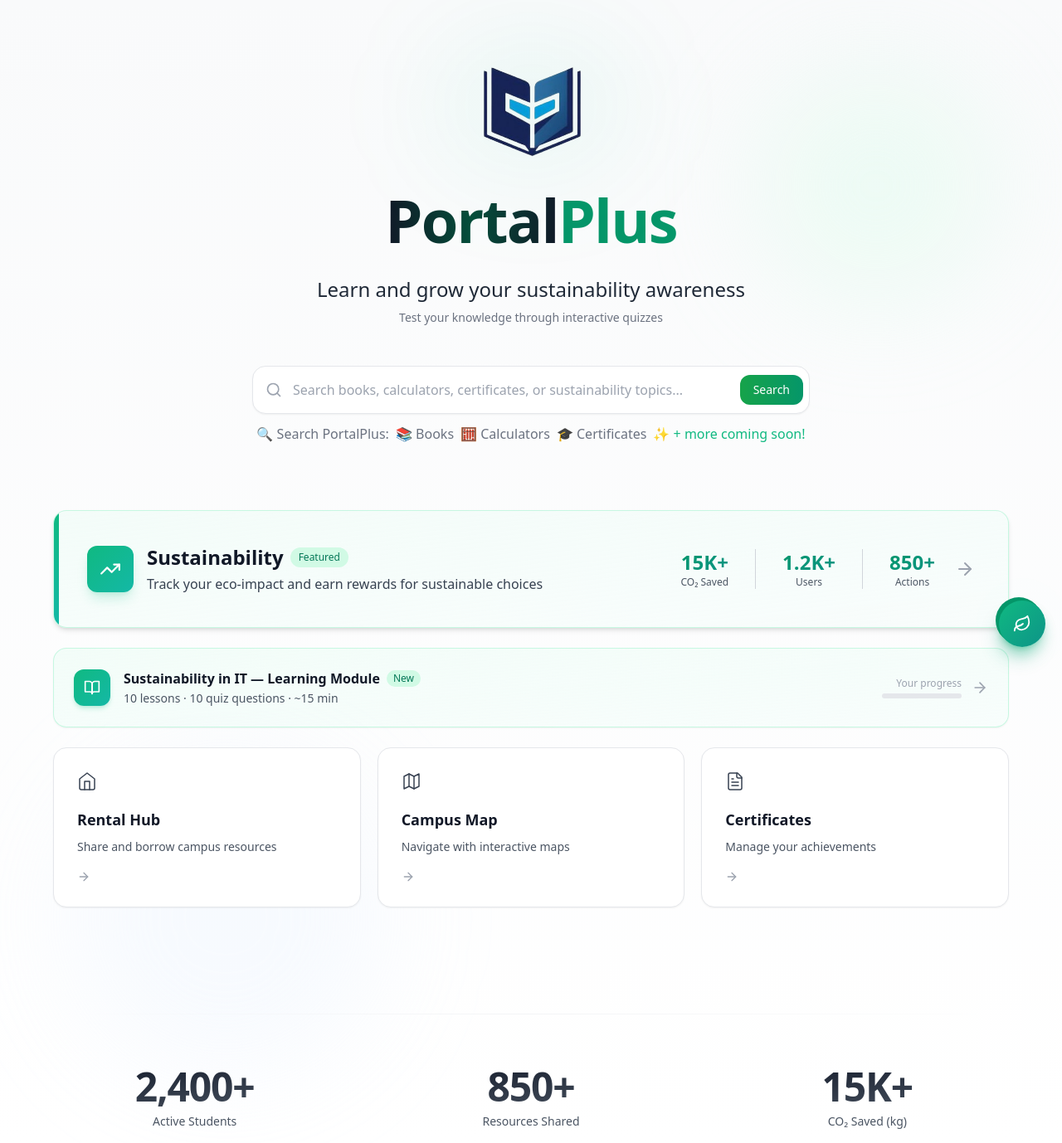
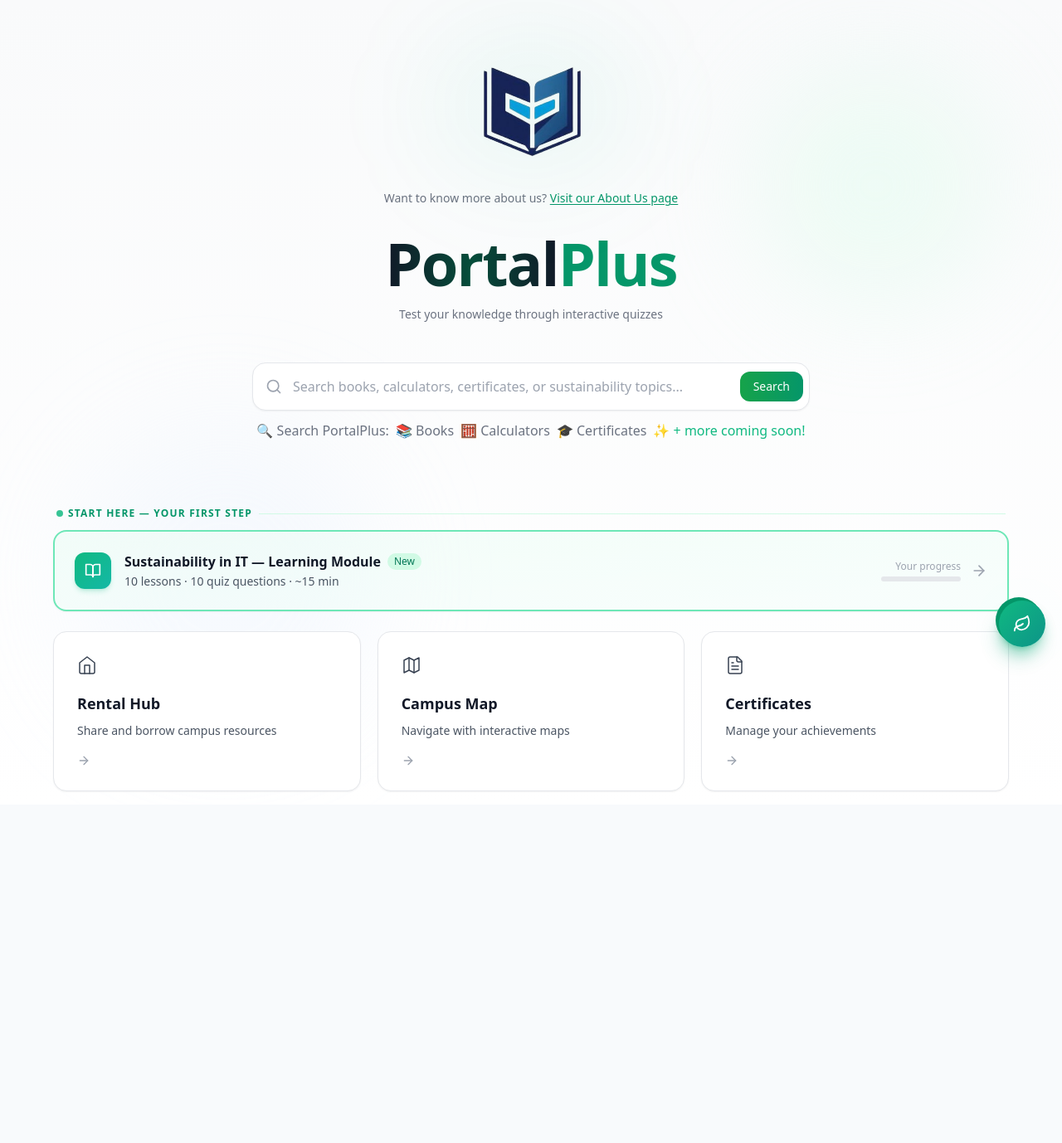
Before and after one commit to hananam696/PortalPlus, a Next.js app: page / in a window 1280 px wide. Shown: the whole page at 83% size. After the commit the page ends 970 px from the top, so only its background shows below. Built offline with nearby package versions, Linux system fonts and the light colour scheme.

Commit message:
home page updated

```diff
--- a/app/page.jsx
+++ b/app/page.jsx
@@ -2,13 +2,12 @@
 
 "use client";
 
-import { BookOpen } from "lucide-react";
-import { motion, AnimatePresence } from "framer-motion";
-import { ArrowRight, FileText, Home, Map, TrendingUp, X, Send, RotateCcw } from "lucide-react";
+import { AnimatePresence, motion } from "framer-motion";
+import { ArrowRight, BookOpen, FileText, Home, Map, RotateCcw, Send, X } from "lucide-react";
 import Image from "next/image";
 import Link from "next/link";
+import { useCallback, useEffect, useRef, useState } from "react";
 import SearchBar from "../components/SearchBar";
-import { useState, useRef, useEffect, useCallback } from "react";
 
 // ─────────────────────────────────────────────────────────────
 // SAGE CHATBOT — Constants & Helpers
@@ -417,6 +416,21 @@ export default function HomePage() {
             />
           </motion.div>
 
+          {/* About Us link below logo */}
+          <motion.div
+            initial={{ opacity: 0, y: 8 }}
+            animate={{ opacity: 1, y: 0 }}
+            transition={{ delay: 0.4, duration: 0.5 }}
+            className="text-center -mt-4"
+          >
+            <p className="text-sm text-gray-500">
+              Want to know more about us?{" "}
+              <Link href="/about" className="text-emerald-600 hover:text-emerald-700 underline underline-offset-2 font-medium transition-colors">
+                Visit our About Us page
+              </Link>
+            </p>
+          </motion.div>
+
           <div className="space-y-4">
             <h1 className="text-5xl sm:text-6xl lg:text-7xl font-bold tracking-tight text-gray-900">
               <span className="bg-clip-text text-transparent bg-gradient-to-r from-gray-900 via-emerald-900 to-gray-900">
@@ -430,9 +444,6 @@ export default function HomePage() {
               transition={{ delay: 1.0, duration: 0.6 }}
               className="mb-16 text-center"
             >
-              <h2 className="text-xl sm:text-2xl font-medium text-gray-800 mb-2 pt-4">
-                Learn and grow your sustainability awareness
-              </h2>
               <p className="text-sm text-gray-500 max-w-xl mx-auto">
                 Test your knowledge through interactive quizzes
               </p>
@@ -457,61 +468,23 @@ export default function HomePage() {
           animate={{ opacity: 1 }}
           transition={{ delay: 0.4, duration: 0.6 }}
         >
-          {/* Sustainability Card */}
+          {/* ── LEARN MODULE CARD ── */}
           <motion.div
             initial={{ opacity: 0, y: 20 }}
             animate={{ opacity: 1, y: 0 }}
             transition={{ delay: 0.5, duration: 0.6 }}
           >
-            <Link href="/sustainability">
-              <div className="group relative bg-gradient-to-br from-emerald-50/50 to-teal-50/30 border border-emerald-200/60 hover:border-emerald-300 rounded-2xl p-8 lg:p-10 transition-all duration-300 cursor-pointer hover:shadow-xl shadow-md overflow-hidden">
-                <div className="absolute inset-0 bg-gradient-to-r from-transparent via-white/40 to-transparent -translate-x-full group-hover:translate-x-full transition-transform duration-1000" />
-                <div className="absolute top-0 left-0 w-1.5 h-full bg-gradient-to-b from-emerald-500 to-teal-500 rounded-l-2xl" />
-                <div className="relative flex flex-col lg:flex-row lg:items-center lg:justify-between gap-6">
-                  <div className="flex-1 space-y-4">
-                    <div className="flex items-center gap-4">
-                      <div className="w-14 h-14 rounded-xl bg-gradient-to-br from-emerald-500 to-teal-500 flex items-center justify-center shadow-lg shadow-emerald-500/20 group-hover:shadow-emerald-500/30 group-hover:scale-105 transition-all">
-                        <TrendingUp size={26} className="text-white" strokeWidth={2} />
-                      </div>
-                      <div>
-                        <div className="flex items-center gap-2 mb-1">
-                          <h2 className="text-2xl font-semibold text-gray-900">Sustainability</h2>
-                          <span className="px-2.5 py-1 text-xs font-medium text-emerald-700 bg-emerald-100 rounded-full">Featured</span>
-                        </div>
-                        <p className="text-gray-700">Track your eco-impact and earn rewards for sustainable choices</p>
-                      </div>
-                    </div>
-                  </div>
-                  <div className="flex gap-6 lg:gap-8">
-                    <div className="text-center">
-                      <div className="text-2xl font-bold bg-clip-text text-transparent bg-gradient-to-br from-emerald-600 to-teal-600">15K+</div>
-                      <div className="text-xs text-gray-600 font-medium">CO₂ Saved</div>
-                    </div>
-                    <div className="w-px bg-gray-300" />
-                    <div className="text-center">
-                      <div className="text-2xl font-bold bg-clip-text text-transparent bg-gradient-to-br from-emerald-600 to-teal-600">1.2K+</div>
-                      <div className="text-xs text-gray-600 font-medium">Users</div>
-                    </div>
-                    <div className="w-px bg-gray-300" />
-                    <div className="text-center">
-                      <div className="text-2xl font-bold bg-clip-text text-transparent bg-gradient-to-br from-emerald-600 to-teal-600">850+</div>
-                      <div className="text-xs text-gray-600 font-medium">Actions</div>
-                    </div>
-                  </div>
-                  <ArrowRight className="text-gray-400 group-hover:text-emerald-600 group-hover:translate-x-1 transition-all flex-shrink-0" size={24} />
-                </div>
-              </div>
-            </Link>
-          </motion.div>
+            {/* "Start here" nudge */}
+            <div className="flex items-center gap-2 mb-3 px-1">
+              <span className="flex items-center gap-1.5 text-xs font-semibold text-emerald-600 uppercase tracking-widest">
+                <span className="w-2 h-2 rounded-full bg-emerald-500 animate-pulse inline-block" />
+                Start here — your first step
+              </span>
+              <div className="flex-1 h-px bg-emerald-100" />
+            </div>
 
-          {/* ── LEARN MODULE CARD ── */}
-          <motion.div
-            initial={{ opacity: 0, y: 20 }}
-            animate={{ opacity: 1, y: 0 }}
-            transition={{ delay: 0.6, duration: 0.6 }}
-          >
             <Link href="/learn">
-              <div className="group relative bg-gradient-to-br from-emerald-50/60 to-teal-50/40 border border-emerald-200/60 hover:border-emerald-300 rounded-2xl p-6 transition-all duration-300 cursor-pointer hover:shadow-lg shadow-sm overflow-hidden">
+              <div className="group relative bg-gradient-to-br from-emerald-50/60 to-teal-50/40 border-2 border-emerald-300 hover:border-emerald-400 rounded-2xl p-6 transition-all duration-300 cursor-pointer hover:shadow-lg shadow-sm overflow-hidden">
                 <div className="absolute inset-0 bg-gradient-to-r from-transparent via-white/40 to-transparent -translate-x-full group-hover:translate-x-full transition-transform duration-1000" />
                 <div className="relative flex items-center justify-between gap-4">
                   <div className="flex items-center gap-4">
@@ -557,22 +530,6 @@ export default function HomePage() {
           </div>
         </motion.section>
 
-        {/* Stats */}
-        <motion.div
-          className="max-w-6xl mx-auto mt-32"
-          initial={{ opacity: 0 }}
-          animate={{ opacity: 1 }}
-          transition={{ delay: 0.9, duration: 0.6 }}
-        >
-          <div className="relative">
-            <div className="absolute inset-0 bg-gradient-to-r from-transparent via-gray-100 to-transparent h-px" />
-            <div className="grid grid-cols-3 gap-16 pt-16">
-              <StatItem number="2,400+" label="Active Students" />
-              <StatItem number="850+"   label="Resources Shared" />
-              <StatItem number="15K+"   label="CO₂ Saved (kg)" />
-            </div>
-          </div>
-        </motion.div>
       </div>
 
       <SageChatbot />
@@ -600,14 +557,3 @@ function CleanCard({ href, Icon, title, description }) {
     </Link>
   );
 }
-
-function StatItem({ number, label }) {
-  return (
-    <div className="text-center group cursor-default">
-      <div className="text-4xl lg:text-5xl font-semibold bg-clip-text text-transparent bg-gradient-to-br from-gray-900 to-gray-600 mb-2 tracking-tight group-hover:scale-105 transition-transform">
-        {number}
-      </div>
-      <div className="text-sm text-gray-600 font-medium">{label}</div>
-    </div>
-  );
-}
```
